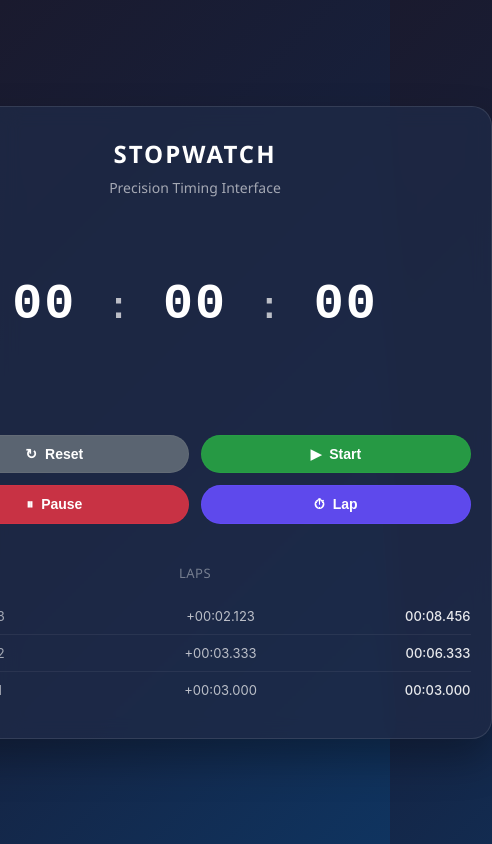
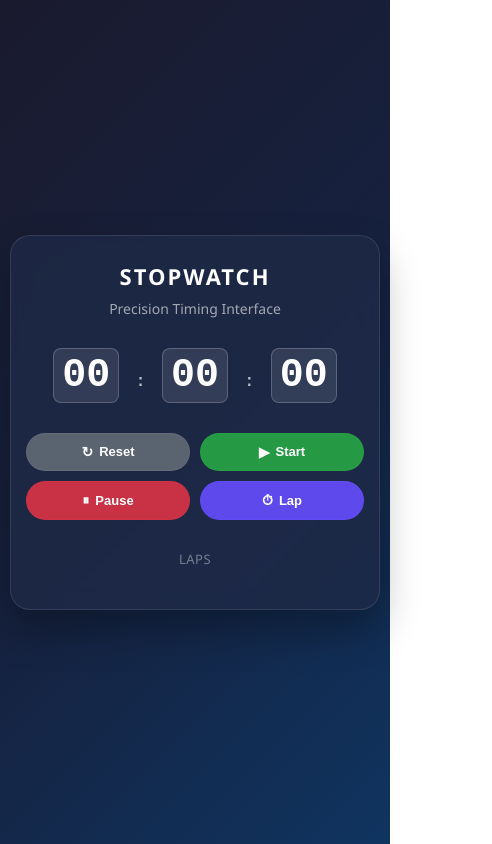
Before and after one commit to nourKhattab-nour/stopWatch-website, a plain HTML site: page TaskTwo/index.html in a window 390 px wide. Shown: the whole page, 492 px wide, since content can reach past the window. Drawn offline with Linux system fonts and the light colour scheme.

Commit message:
fix responsive issue

```diff
--- a/TaskTwo/index.html
+++ b/TaskTwo/index.html
@@ -44,21 +44,7 @@
         <div class="laps-section">
           <h3>LAPS</h3>
           <div class="lap-times">
-            <div class="lap-row">
-              <span class="lap-number">Lap 3</span>
-              <span class="lap-time">+00:02.123</span>
-              <span class="total-time">00:08.456</span>
-            </div>
-            <div class="lap-row">
-              <span class="lap-number">Lap 2</span>
-              <span class="lap-time">+00:03.333</span>
-              <span class="total-time">00:06.333</span>
-            </div>
-            <div class="lap-row">
-              <span class="lap-number">Lap 1</span>
-              <span class="lap-time">+00:03.000</span>
-              <span class="total-time">00:03.000</span>
-            </div>
+
           </div>
         </div>
       </div>
--- a/TaskTwo/style.css
+++ b/TaskTwo/style.css
@@ -12,31 +12,26 @@ body {
   align-items: center;
   justify-content: center;
   color: white;
+  padding: 16px;
 }
 
 .container {
   width: 100%;
-  max-width: 400px;
-  padding: 20px;
+  max-width: 500px;
   display: flex;
   justify-content: center;
   align-items: center;
 }
 
-.min,
-.sec,
-.tens {
-  font-size: 50px;
-  font-weight: bold;
-}
 .stopwatch-card {
   background: rgba(30, 42, 71, 0.8);
   backdrop-filter: blur(10px);
   border-radius: 20px;
   border: 1px solid rgba(255, 255, 255, 0.1);
-  padding: 40px 30px;
+  padding: 30px 20px;
   text-align: center;
   box-shadow: 0 20px 40px rgba(0, 0, 0, 0.3);
+  width: 100%;
 }
 
 .header h1 {
@@ -50,21 +45,20 @@ body {
 .header p {
   font-size: 14px;
   color: rgba(255, 255, 255, 0.6);
-  margin-bottom: 79px;
+  margin-bottom: 30px;
 }
 
 .time-display {
   font-family: "Courier New", monospace;
-  font-size: 17px;
-  font-weight: 700;
-  margin-bottom: 102px;
-  letter-spacing: 2px;
+  margin-bottom: 30px;
 }
 
-.time-digit {
+.min, .sec, .tens {
+  font-size: 50px;
+  font-weight: bold;
   background: rgba(255, 255, 255, 0.1);
   border-radius: 8px;
-  padding: 8px 12px;
+  padding: 5px 10px;
   margin: 0 2px;
   display: inline-block;
   min-width: 60px;
@@ -72,29 +66,30 @@ body {
 }
 
 .separator {
-  margin: 0 8px;
+  margin: 0 5px;
   color: rgba(255, 255, 255, 0.7);
+  font-weight: bold;
 }
 
 .controls {
   display: grid;
   grid-template-columns: 1fr 1fr;
-  gap: 15px;
-  margin-bottom: 40px;
+  gap: 12px;
+  margin-bottom: 30px;
 }
 
 .btn {
-  padding: 12px 20px;
+  padding: 12px 16px;
   border: none;
   border-radius: 25px;
-  font-size: 16px;
+  font-size: 14px;
   font-weight: 600;
   cursor: pointer;
   transition: all 0.3s ease;
   display: flex;
   align-items: center;
   justify-content: center;
-  gap: 8px;
+  gap: 6px;
 }
 
 .btn-icon {
@@ -151,6 +146,8 @@ body {
 
 .laps-section {
   text-align: left;
+  width: 100%;
+  overflow: hidden;
 }
 
 .laps-section h3 {
@@ -166,15 +163,16 @@ body {
   display: flex;
   flex-direction: column;
   gap: 0;
-  width: 500px;
-  margin-left: 51px;
+  width: 100%;
+  max-height: 200px;
+  overflow-y: auto;
 }
 
 .lap-row {
   display: flex;
   justify-content: space-between;
   align-items: center;
-  padding: 10px 0;
+  padding: 10px 5px;
   border-bottom: 1px solid rgba(255, 255, 255, 0.06);
   font-family: -apple-system, BlinkMacSystemFont, "SF Mono", "Courier New",
     monospace;
@@ -189,6 +187,7 @@ body {
   color: rgba(255, 255, 255, 0.6);
   flex: 1;
   font-weight: 400;
+  text-align: left;
 }
 
 .lap-time {
@@ -207,25 +206,52 @@ body {
 
 /* Responsive Design */
 @media (max-width: 480px) {
-  .stopwatch-card {
-    padding: 30px 20px;
+  body {
+    padding: 10px;
   }
 
-  .time-display {
-    font-size: 36px;
+  .stopwatch-card {
+    padding: 25px 15px;
   }
 
-  .time-digit {
-    min-width: 45px;
-    padding: 6px 8px;
+  .header h1 {
+    font-size: 22px;
+  }
+
+  .min, .sec, .tens {
+    font-size: 40px;
+    min-width: 50px;
+    padding: 4px 8px;
   }
 
   .controls {
-    gap: 12px;
+    grid-template-columns: 1fr 1fr;
+    gap: 10px;
   }
 
   .btn {
-    padding: 10px 16px;
-    font-size: 14px;
+    padding: 10px 12px;
+    font-size: 13px;
+  }
+
+  .lap-row {
+    font-size: 12px;
+    padding: 8px 5px;
   }
 }
+
+@media (max-width: 350px) {
+  .min, .sec, .tens {
+    font-size: 32px;
+    min-width: 40px;
+  }
+
+  .btn {
+    padding: 8px 10px;
+    font-size: 12px;
+  }
+
+  .lap-row {
+    font-size: 11px;
+  }
+}
```
